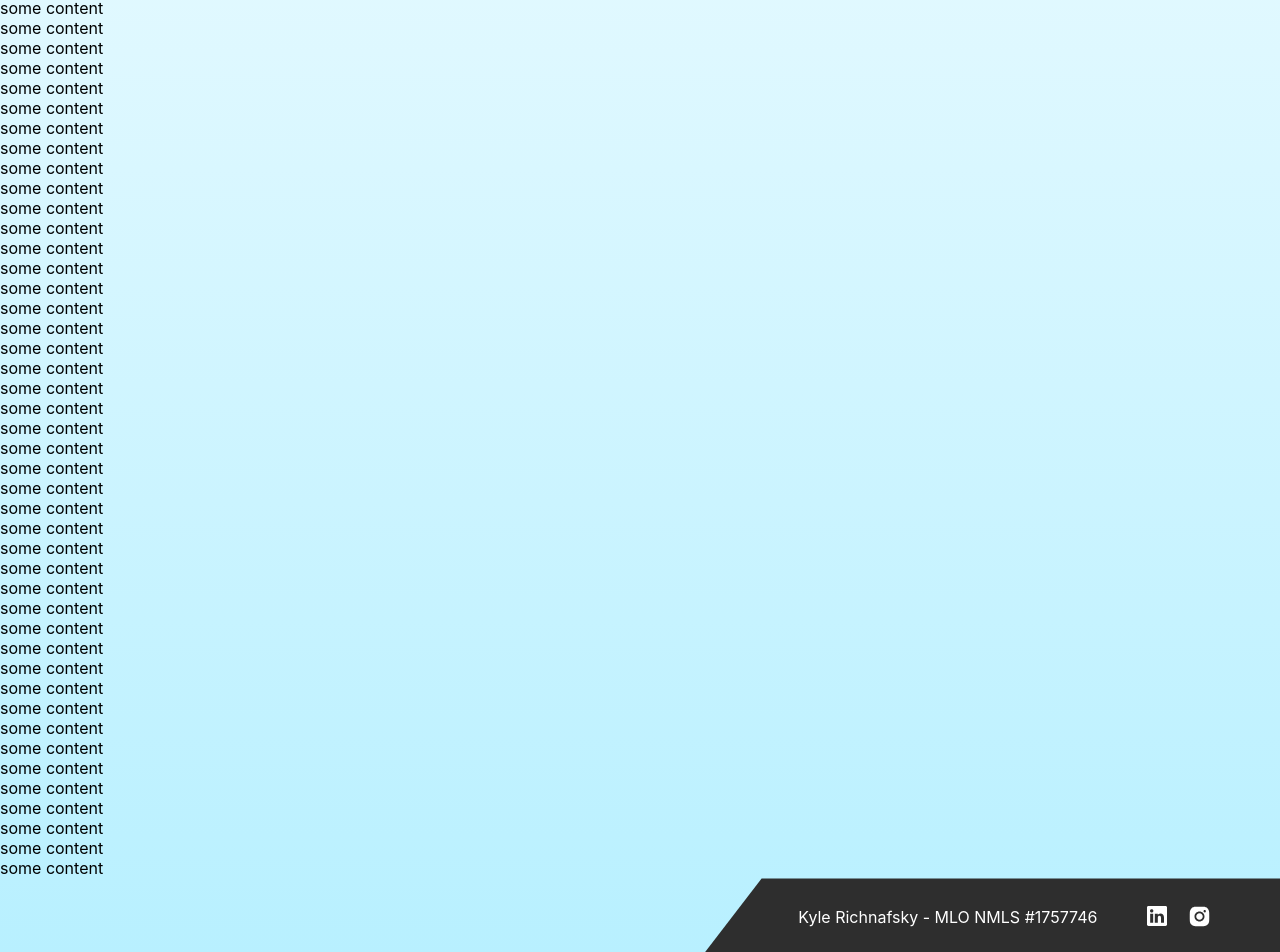
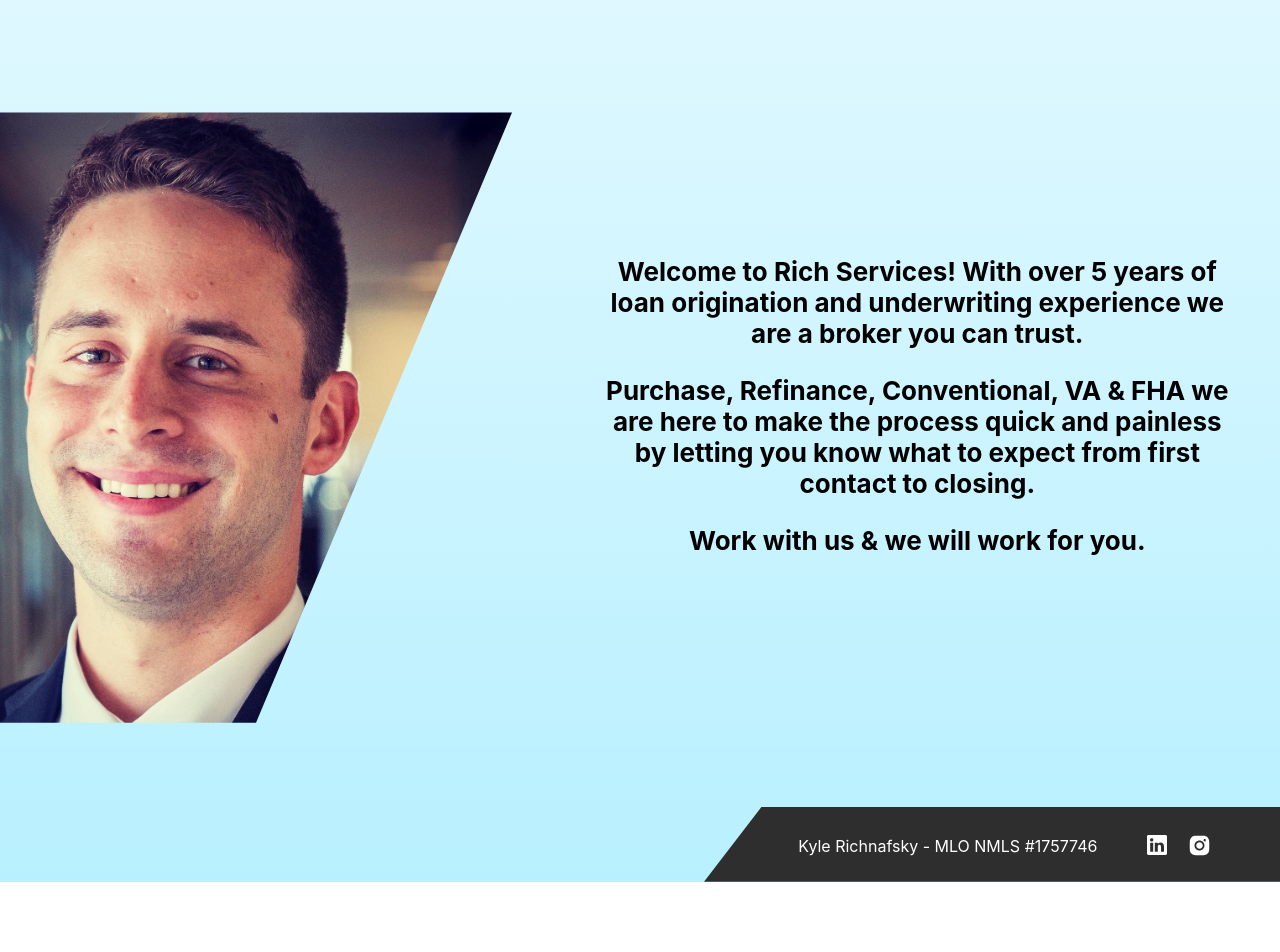
Before and after one commit to 7krich/rich-mtg, a React (Create React App) app in the folder client/: page / in a window 1280 px wide. Shown: the part 734-1686 px from the top of the page. After the commit the page ends 1616 px from the top, so only its background shows below. Built offline with nearby package versions, Linux system fonts and the light colour scheme.

Commit message:
added about me section

```diff
--- a/client/package.json
+++ b/client/package.json
@@ -1,6 +1,5 @@
 {
   "name": "client",
-  "homepage": "https://7krich.github.io/rich-svc/",
   "version": "0.1.0",
   "private": true,
   "dependencies": {
--- a/client/src/index.css
+++ b/client/src/index.css
@@ -161,6 +161,7 @@ a:link {
 /* HomePage Styles */
 .intro {
   text-align: center;
+  padding-bottom: 10px;
 }
 
 h1 {
@@ -311,14 +312,43 @@ a .aboutme {
 
 .arrow {
   animation: bouncing 3s ease-in-out;
-  animation-delay: 5s;
-  animation-iteration-count: 3;
+  animation-delay: 4s;
+  animation-iteration-count: 5;
   bottom: 0;
   display: block;
   left: 50%;
   margin-left: -25px;
   width: 50px;
   padding-top: 2%;
+}
+
+/* about styles */
+.about {
+  display: flex;
+  flex-direction: row;
+}
+
+.about-us {
+  padding-top: 6%;
+  font-size: 26px;
+  width: 50%;
+  margin: auto;
+  text-align: center;
+  font-weight: bold;
+}
+
+.profile-container {
+  width: 40%;
+  margin-right: auto;
+  margin-top: 5%;
+  margin-bottom: auto;
+}
+
+.profile-pic {
+  clip-path: polygon(0 0, 100% 0, 50% 100%, 0 100%);
+  width: 100%;
+  margin-top: 40px;
+  box-shadow: 2px 2px 1cm rgb(46, 46, 46);
 }
 
 /* footer styles */
--- a/client/src/pages/HomePage.js
+++ b/client/src/pages/HomePage.js
@@ -77,141 +77,40 @@ const Home = () => {
                 </div>
             </div>
             <div>
-                some content
+                <div className="about">
+                    <div className="profile-container">
+                        <img className="profile-pic"
+                            src={require('../assets/images/portfolioPortrait.jpg')}
+                            alt="Author"
+                        />
+                    </div>
+
+                    <section className="about-us">
+                        <p>
+                            Welcome to Rich Services! With over 5 years of loan origination and underwriting experience we are a broker you can trust.
+                        </p>
+                        <p>
+                            Purchase, Refinance, Conventional, VA & FHA we are here to make the process quick and painless by letting you know what to expect from first contact to closing.
+                        </p>
+                        <p>
+                            Work with us & we will work for you.
+                        </p>
+                    </section>
+                </div>
+            </div>
+
+            <div>
+                <br />
             </div>
             <div>
-                some content
+                <br />
             </div>
             <div>
-                some content
+                <br />
             </div>
             <div>
-                some content
+                <br />
             </div>
-            <div>
-                some content
-            </div>
-            <div>
-                some content
-            </div>
-            <div>
-                some content
-            </div>
-            <div>
-                some content
-            </div>
-            <div>
-                some content
-            </div>
-            <div>
-                some content
-            </div>
-            <div>
-                some content
-            </div>
-            <div>
-                some content
-            </div>
-            <div>
-                some content
-            </div>
-            <div>
-                some content
-            </div>
-            <div>
-                some content
-            </div>
-            <div>
-                some content
-            </div>
-            <div>
-                some content
-            </div>
-            <div>
-                some content
-            </div>
-            <div>
-                some content
-            </div>
-            <div>
-                some content
-            </div>
-            <div>
-                some content
-            </div>
-            <div>
-                some content
-            </div>
-            <div>
-                some content
-            </div>
-            <div>
-                some content
-            </div>
-            <div>
-                some content
-            </div>
-            <div>
-                some content
-            </div>
-            <div>
-                some content
-            </div>
-            <div>
-                some content
-            </div>
-            <div>
-                some content
-            </div>
-            <div>
-                some content
-            </div>
-            <div>
-                some content
-            </div>
-            <div>
-                some content
-            </div>
-            <div>
-                some content
-            </div>
-            <div>
-                some content
-            </div>
-            <div>
-                some content
-            </div>
-            <div>
-                some content
-            </div>
-            <div>
-                some content
-            </div>
-            <div>
-                some content
-            </div>
-            <div>
-                some content
-            </div>
-            <div>
-                some content
-            </div>
-            <div>
-                some content
-            </div>
-            <div>
-                some content
-            </div>
-            <div>
-                some content
-            </div>
-            <div>
-                some content
-            </div>
-
-
-
-
         </main>
     )
 }
```
Also changed, not shown: client/src/assets/images/portfolioPortrait.jpg (added).
